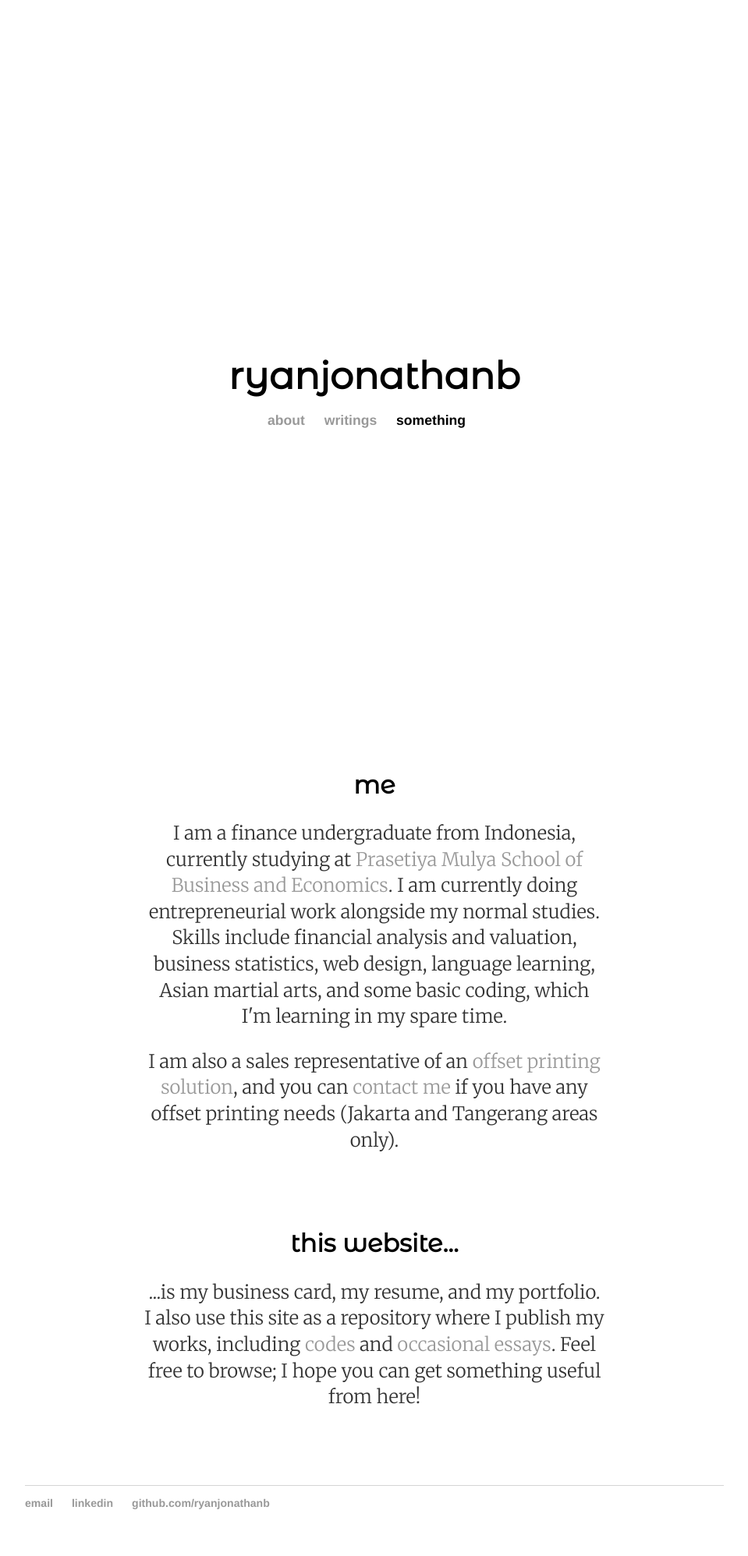
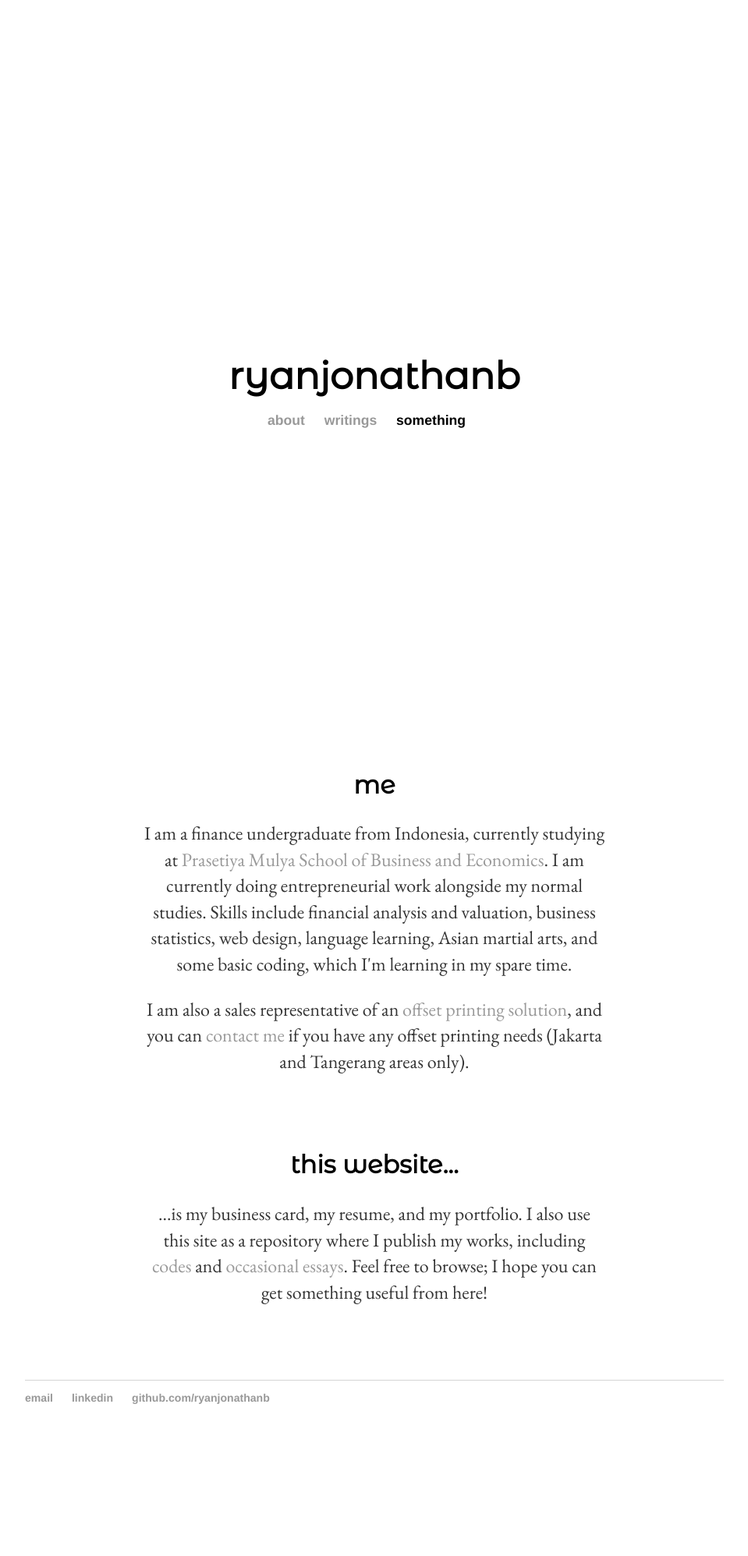
Before and after one commit to ryanjonathanb/ryanjonathanb.github.io, a Jekyll site: the page built from index.html, in a window 1280 px wide. Shown: the whole page at 78% size, without its empty margins (160-1119 px from the left). Built offline with Jekyll 4.4.1, drawn with Linux system fonts in a browser that asks for light colours; after the commit the page ends 1861 px from its top, so only the background shows below that.

Commit message:
eb garamond

```diff
--- a/_includes/fonts.html
+++ b/_includes/fonts.html
@@ -1 +1 @@
-<link href="https://fonts.googleapis.com/css?family=Merriweather:300|Montserrat+Alternates" rel="stylesheet"/>
+<link href="https://fonts.googleapis.com/css?family=EB+Garamond|Montserrat+Alternates" rel="stylesheet"/>
--- a/style.css
+++ b/style.css
@@ -1,5 +1,5 @@
 body {
-    font-family: 'Merriweather', serif;
+    font-family: 'EB Garamond', serif;
     margin: 60px auto;
     width: 70%;
 }
```
